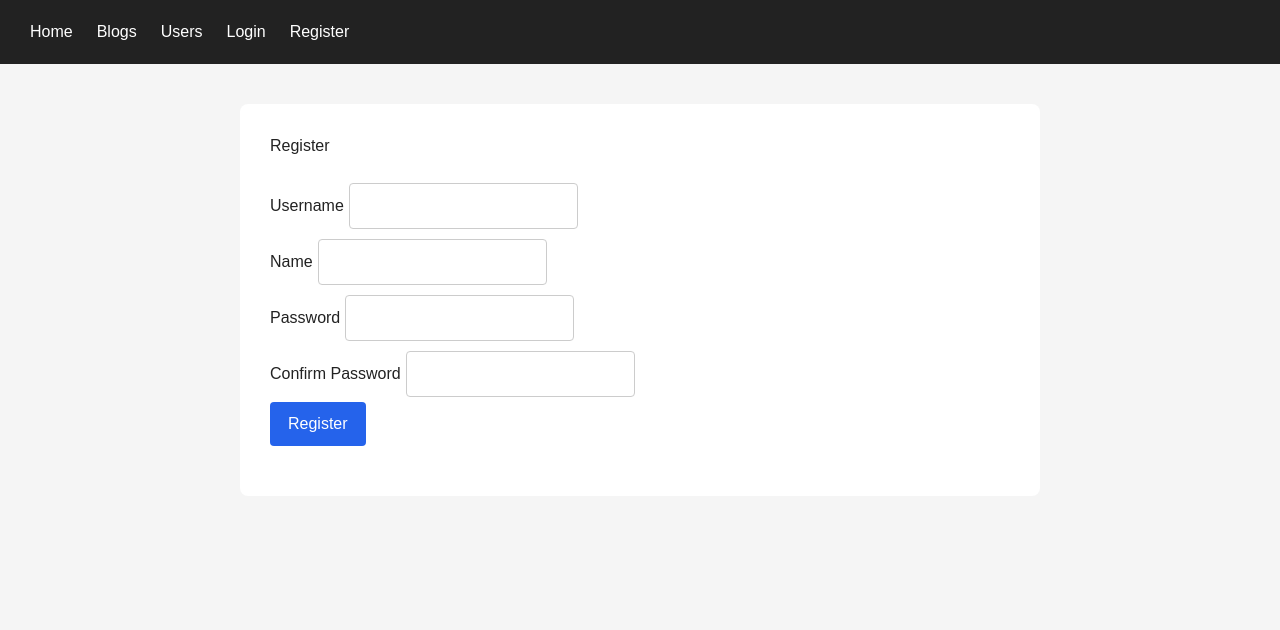
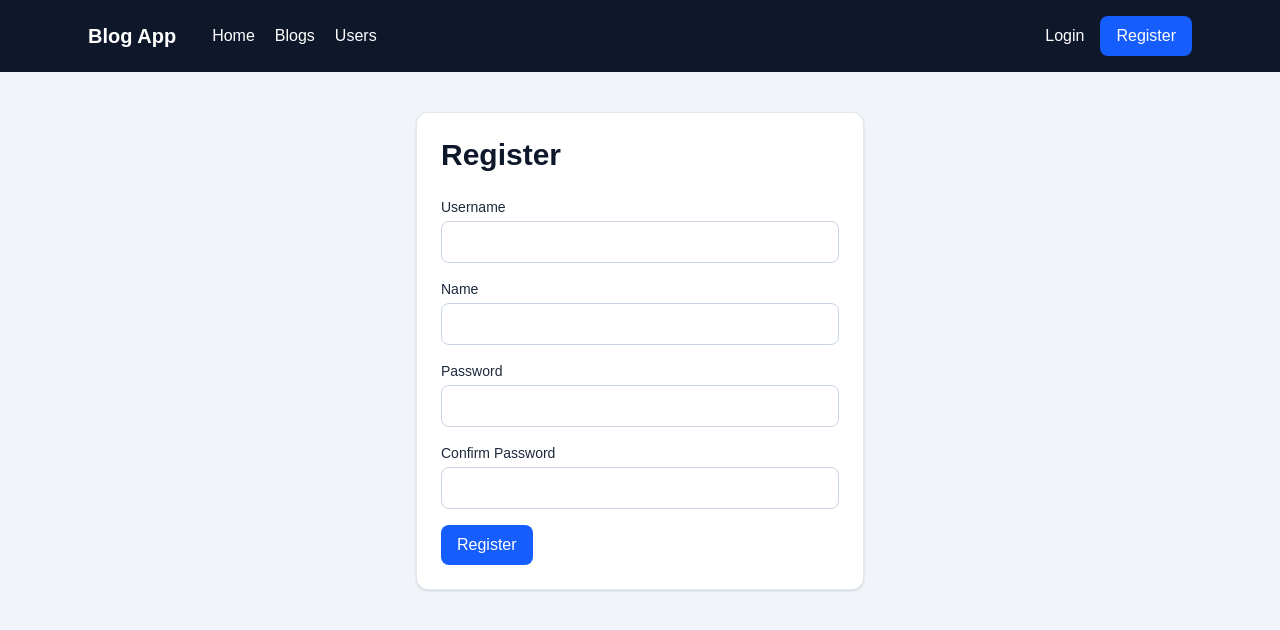
Before and after one commit to Aizina/fs-nextjs, a Next.js app: page /register in a window 1280 px wide. Shown: the top 630 px of the page. Built offline with nearby package versions, Linux system fonts and the light colour scheme; no server answers.

Commit message:
Exercise 17: Style blog application with Tailwind CSS

```diff
--- a/app/blogs/[id]/page.tsx
+++ b/app/blogs/[id]/page.tsx
@@ -30,7 +30,7 @@ export default async function BlogPage({
   }
 
   return (
-    <div>
+    <div className="panel">
       <h1>{blog.title}</h1>
 
       <p>Author: {blog.author}</p>
@@ -39,7 +39,12 @@ export default async function BlogPage({
         URL: <a href={blog.url}>{blog.url}</a>
       </p>
 
-      <p>Likes: {blog.likes}</p>
+      <p
+        data-testid="blog-likes"
+        className="my-4 font-semibold"
+      >
+        Likes: {blog.likes}
+      </p>
 
       <form action={incrementLikes}>
         <input
@@ -48,7 +53,12 @@ export default async function BlogPage({
           value={blog.id}
         />
 
-        <button type="submit">Like</button>
+        <button
+          type="submit"
+          data-testid="like-button"
+        >
+          Like
+        </button>
       </form>
 
       <Link href="/blogs">Back to blogs</Link>
--- a/app/blogs/new/page.tsx
+++ b/app/blogs/new/page.tsx
@@ -10,7 +10,7 @@ export default async function NewBlogPage() {
   }
 
   return (
-    <div>
+    <div className="panel mx-auto max-w-xl">
       <h1>Create a new blog</h1>
       <BlogForm />
     </div>
--- a/app/blogs/page.tsx
+++ b/app/blogs/page.tsx
@@ -1,5 +1,6 @@
 import Link from "next/link";
 import { getBlogs } from "../services/blogs";
+import { getCurrentUser } from "../services/users";
 
 export const dynamic = "force-dynamic";
 
@@ -20,41 +21,82 @@ export default async function BlogsPage({
       : filter?.[0] ?? "";
 
   const blogs = await getBlogs(search);
+  const user = await getCurrentUser();
 
   return (
     <div>
-      <h1>Blogs</h1>
+      <div className="mb-6 flex flex-wrap
+        items-center justify-between gap-4">
 
-      <Link href="/blogs/new">
+        <h1 className="mb-0">Blogs</h1>
+
+        {user && (
+          <Link
+            href="/blogs/new"
+            className="rounded-lg bg-blue-600
+              px-4 py-2 text-white hover:bg-blue-700"
+          >
             Create new blog
           </Link>
+        )}
+      </div>
 
-      <form action="/blogs" method="GET">
+      <form
+        action="/blogs"
+        method="GET"
+        className="mb-6 flex items-end gap-3 space-y-0"
+      >
+        <div className="flex-1">
+          <label htmlFor="filter">Search</label>
+
           <input
-          type="text"
+            id="filter"
             name="filter"
             placeholder="Search blogs..."
             defaultValue={search}
           />
+        </div>
 
-        <button type="submit">Search</button>
+        <button
+          type="submit"
+          data-testid="search-button"
+        >
+          Search
+        </button>
       </form>
 
       {blogs.length === 0 && (
         <p>No blogs found.</p>
       )}
 
-      <ul>
+      <ul
+        data-testid="blogs-list"
+        className="space-y-3"
+      >
         {blogs.map((blog) => (
-          <li key={blog.id}>
-            <Link href={`/blogs/${blog.id}`}>
+          <li
+            key={blog.id}
+            data-testid="blog-item"
+            className="panel flex items-center
+              justify-between gap-4"
+          >
+            <div>
+              <Link
+                href={`/blogs/${blog.id}`}
+                className="text-lg font-semibold"
+              >
                 {blog.title}
               </Link>
 
-            {" — "}
+              <p className="mt-1 text-sm text-slate-500">
                 {blog.author}
-            {" — "}
-            Likes: {blog.likes}
+              </p>
+            </div>
+
+            <span className="rounded-full bg-blue-50
+              px-3 py-1 text-sm text-blue-700">
+              {blog.likes} likes
+            </span>
           </li>
         ))}
       </ul>
--- a/app/components/BlogForm.tsx
+++ b/app/components/BlogForm.tsx
@@ -73,6 +73,7 @@ export default function BlogForm() {
         type="submit"
         data-testid="create-blog-button"
         disabled={pending}
+        className="w-full"
       >
         {pending ? "Creating..." : "Create blog"}
       </button>
--- a/app/components/Navbar.tsx
+++ b/app/components/Navbar.tsx
@@ -25,14 +25,28 @@ export default function Navbar() {
   }, [pathname]);
 
     return (
-    <nav>
-      <Link href="/">Home</Link>
-      <Link href="/blogs">Blogs</Link>
-      <Link href="/users">Users</Link>
+    <nav className="bg-slate-900 text-white">
+        <div className="mx-auto flex max-w-6xl flex-wrap
+        items-center gap-5 px-6 py-4">
 
+        <Link
+            href="/"
+            className="mr-4 text-xl font-bold text-white"
+        >
+            Blog App
+        </Link>
+
+        <Link href="/" className="text-white">Home</Link>
+        <Link href="/blogs" className="text-white">Blogs</Link>
+        <Link href="/users" className="text-white">Users</Link>
+
+        <div className="ml-auto flex items-center gap-4">
             {session?.user ? (
             <>
-          <span data-testid="logged-in-user">
+                <span
+                data-testid="logged-in-user"
+                className="text-sm text-slate-300"
+                >
                 {session.user.name} logged in
                 </span>
 
@@ -40,6 +54,7 @@ export default function Navbar() {
                 <button
                     type="submit"
                     data-testid="logout-button"
+                    className="bg-slate-700 hover:bg-slate-600"
                 >
                     Logout
                 </button>
@@ -47,10 +62,21 @@ export default function Navbar() {
             </>
             ) : (
             <>
-            <Link href="/login">Login</Link>
-            <Link href="/register">Register</Link>
+                <Link href="/login" className="text-white">
+                Login
+                </Link>
+
+                <Link
+                href="/register"
+                className="rounded-lg bg-blue-600
+                    px-4 py-2 text-white"
+                >
+                Register
+                </Link>
             </>
             )}
+        </div>
+        </div>
     </nav>
     );
 }
--- a/app/globals.css
+++ b/app/globals.css
@@ -1,64 +1,61 @@
 @import "tailwindcss";
 
-* {
-  box-sizing: border-box;
-}
-
+@layer base {
   body {
-  margin: 0;
+    @apply min-h-screen bg-slate-100 text-slate-800 antialiased;
     font-family: Arial, sans-serif;
-  color: #222;
-  background: #f5f5f5;
-}
-
-nav {
-  display: flex;
-  gap: 24px;
-  padding: 20px 30px;
-  background: #222;
-}
-
-nav a {
-  color: white;
-  text-decoration: none;
   }
 
   main {
-  max-width: 800px;
-  margin: 40px auto;
-  padding: 30px;
-  background: white;
-  border-radius: 8px;
+    @apply mx-auto max-w-4xl px-4 py-10;
+  }
+
+  h1 {
+    @apply mb-6 text-3xl font-bold text-slate-900;
+  }
+
+  h2 {
+    @apply mb-4 mt-6 text-xl font-semibold;
+  }
+
+  label {
+    @apply mb-1 block text-sm font-medium;
+  }
+
+  input:not([type="hidden"]) {
+    @apply w-full rounded-lg border border-slate-300
+      bg-white px-3 py-2 outline-none
+      focus:border-blue-500 focus:ring-2
+      focus:ring-blue-200;
+  }
+
+  button {
+    @apply cursor-pointer rounded-lg bg-blue-600
+      px-4 py-2 font-medium text-white
+      transition-colors hover:bg-blue-700
+      disabled:cursor-not-allowed disabled:opacity-50;
   }
 
   a {
-  color: #2563eb;
-}
-
-li {
-  margin: 15px 0;
+    @apply text-blue-600 hover:underline;
   }
 
   form {
-  margin: 20px 0;
+    @apply space-y-4;
   }
 
-input {
-  padding: 10px;
-  margin: 5px;
-  border: 1px solid #ccc;
-  border-radius: 4px;
+  p[role="alert"] {
+    @apply mt-1 text-sm text-red-600;
+  }
 }
 
-button {
-  padding: 10px 18px;
-  background: #2563eb;
-  color: white;
-  border: none;
-  border-radius: 4px;
-  cursor: pointer;
+@layer components {
+  .panel {
+    @apply rounded-xl border border-slate-200
+      bg-white p-6 shadow-sm;
   }
 
-button:hover {
-  background: #1d4ed8;
+  .field {
+    @apply mb-4;
   }
+}
--- a/app/login/page.tsx
+++ b/app/login/page.tsx
@@ -17,7 +17,7 @@ export default function LoginPage() {
     }, [error, showNotification]);
 
   return (
-    <div>
+    <div className="panel mx-auto max-w-md">
       <h1>Login</h1>
 
       <form action={formAction}>
--- a/app/register/page.tsx
+++ b/app/register/page.tsx
@@ -11,7 +11,7 @@ export default function RegisterPage() {
     useActionState(registerUser, initialState);
 
   return (
-    <div>
+    <div className="panel mx-auto max-w-md">
       <h1>Register</h1>
 
       <form action={formAction} noValidate>
```
Lines whose indentation alone changed are shown as unchanged.
